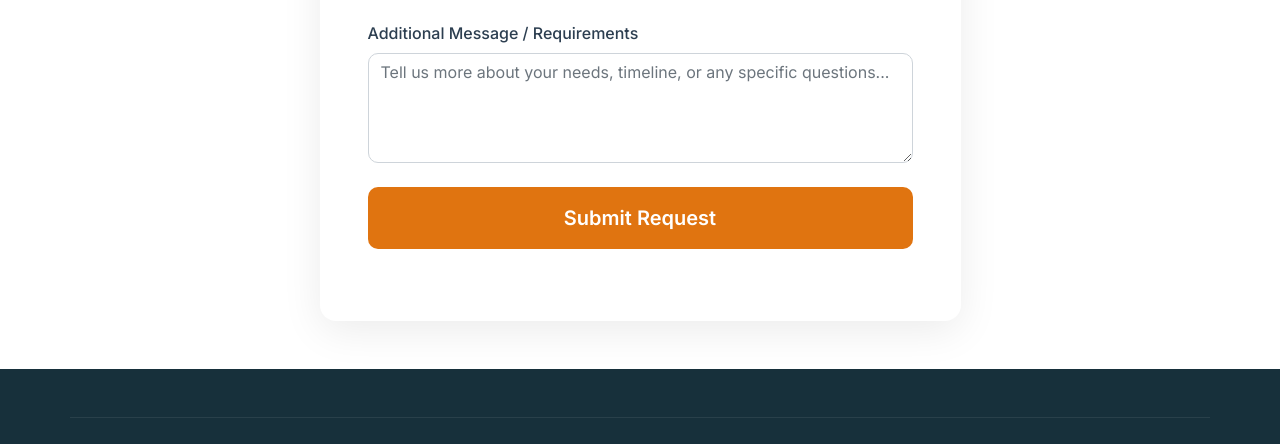
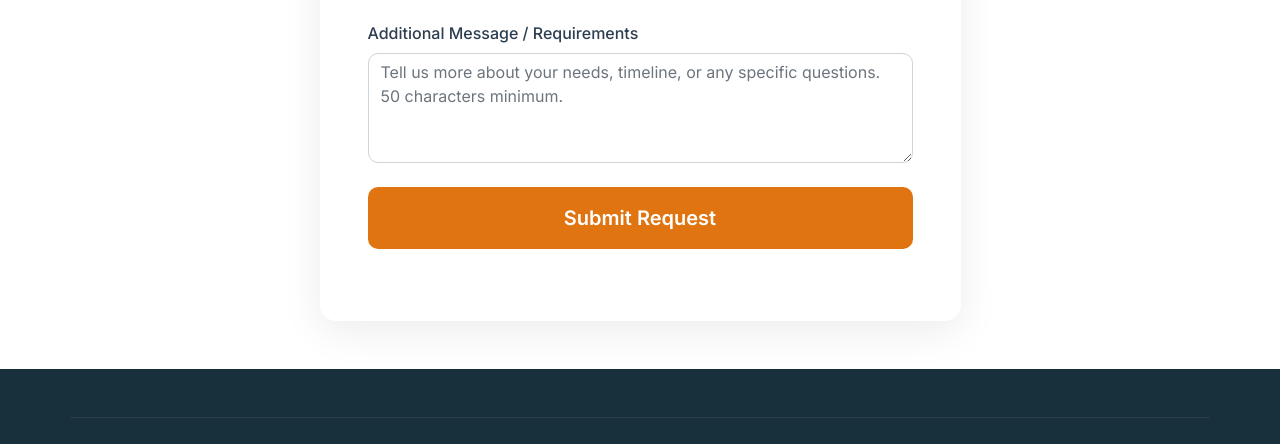
Before and after one commit to davisfaokhuoya-source/mycomycompany, a plain HTML site: page appointment.html in a window 1280 px wide. Shown: the part 1009-1453 px from the top of the page. Drawn offline with nearby package versions, Linux system fonts and the light colour scheme.

Commit message:
new
Co-authored-by: Copilot <copilot@github.com>

```diff
--- a/appointment.html
+++ b/appointment.html
@@ -145,7 +145,7 @@
                                 </div>
                                 <div class="col-12">
                                     <label class="form-label">Additional Message / Requirements</label>
-                                    <textarea id="message" class="form-control" rows="4" placeholder="Tell us more about your needs, timeline, or any specific questions..." min="50" max="500" required></textarea>
+                                    <textarea id="message" class="form-control" rows="4" placeholder="Tell us more about your needs, timeline, or any specific questions. 50 characters minimum." min="50" max="500" required></textarea>
                                 </div>
                             </div>
 
```
